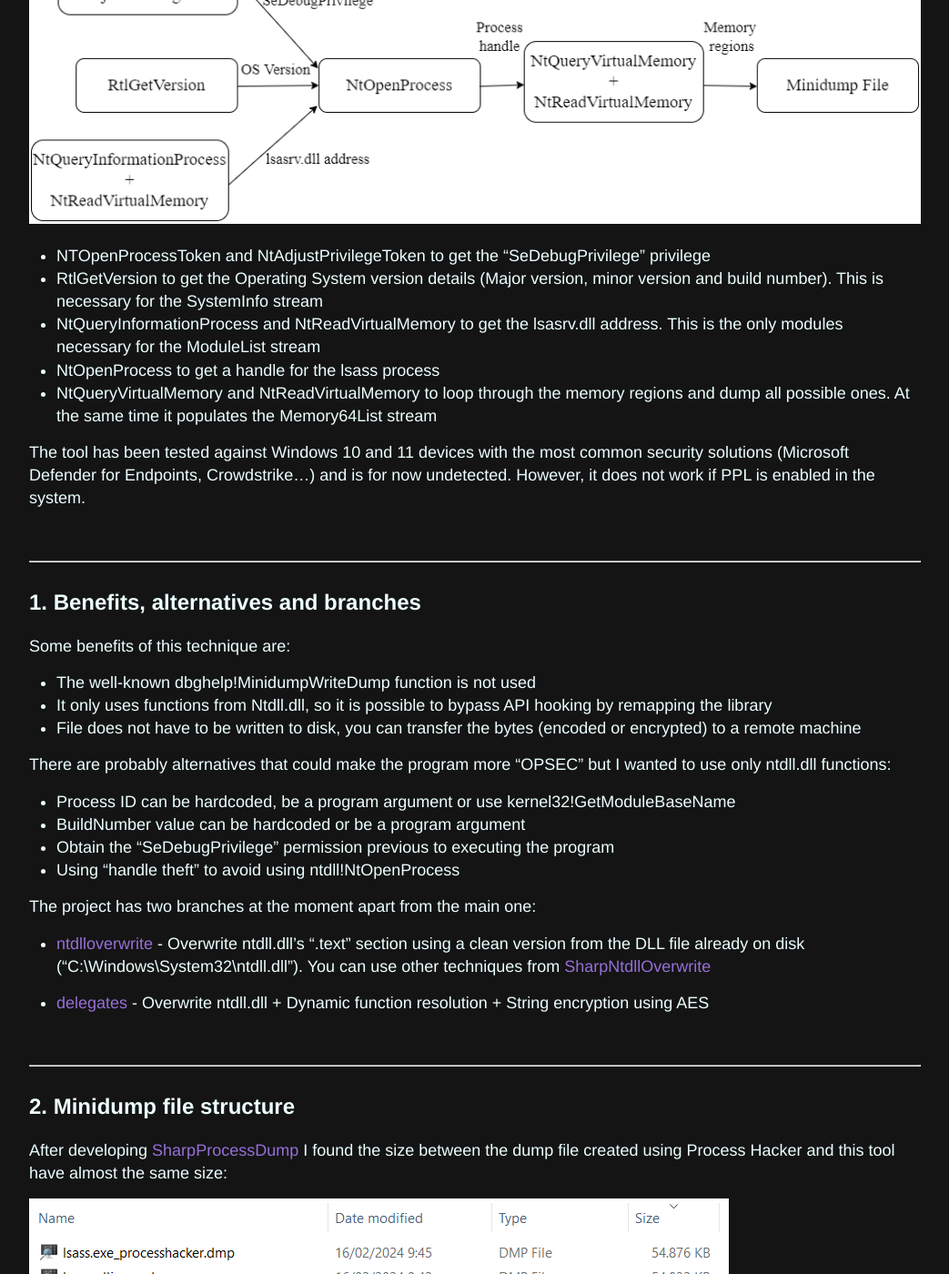
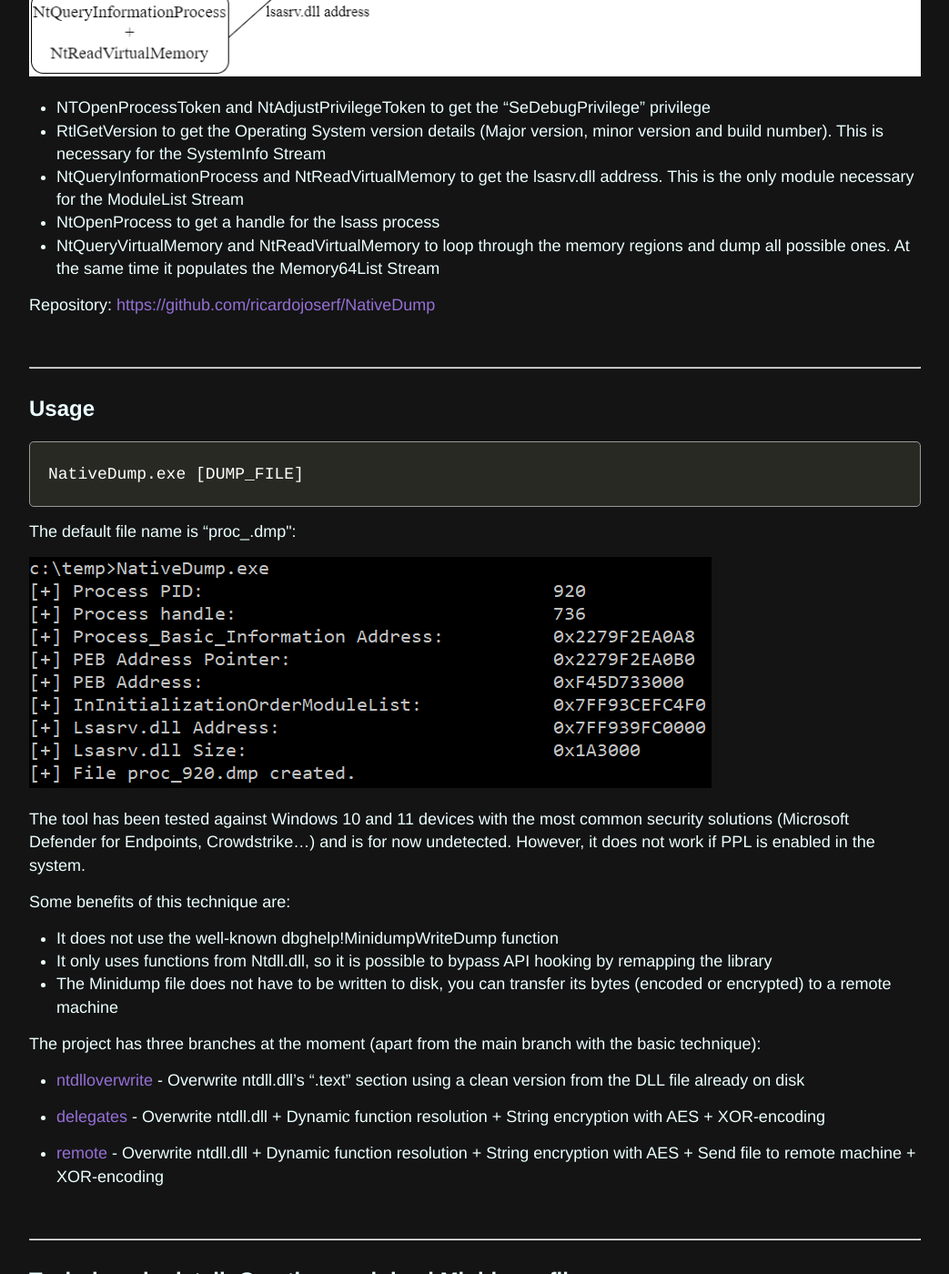
Before and after one commit to ricardojoserf/ricardojoserf.github.io, a Jekyll site: the page built from _posts/2024-3-27-nativedump.md, in a window 1280 px wide and 1400 px high, scrolled down 519 px. Shown: the whole window at 91% size, without its empty margins (118-1161 px from the left). Built offline with Jekyll 4.4.1, drawn with Linux system fonts in a browser that asks for light colours; some of the changed text lies outside the part shown.

Commit message:
Update 2024-3-27-nativedump.md

````diff
--- a/_posts/2024-3-27-nativedump.md
+++ b/_posts/2024-3-27-nativedump.md
@@ -4,109 +4,74 @@
 excerpt_separator: <!--more-->
 ---
 
-NativeDump allows to dump the lsass process using only NTAPIs generating a Minidump file with only the streams needed to be parsed by tools like Mimikatz or Pypykatz (SystemInfo, ModuleList and Memory64List stream).
+NativeDump allows to dump the lsass process using only NTAPIs generating a Minidump file with only the streams needed to be parsed by tools like Mimikatz or Pypykatz (SystemInfo, ModuleList and Memory64List Streams).
 
 <!--more-->
+
+
+![esquema](https://raw.githubusercontent.com/ricardojoserf/ricardojoserf.github.io/master/images/nativedump/nativedump_esquema.png)
+
+- NTOpenProcessToken and NtAdjustPrivilegeToken to get the "SeDebugPrivilege" privilege
+- RtlGetVersion to get the Operating System version details (Major version, minor version and build number). This is necessary for the SystemInfo Stream
+- NtQueryInformationProcess and NtReadVirtualMemory to get the lsasrv.dll address. This is the only module necessary for the ModuleList Stream
+- NtOpenProcess to get a handle for the lsass process
+- NtQueryVirtualMemory and NtReadVirtualMemory to loop through the memory regions and dump all possible ones. At the same time it populates the Memory64List Stream
+
 Repository: [https://github.com/ricardojoserf/NativeDump](https://github.com/ricardojoserf/NativeDump)
 
 <br>
 
 ------------------------------------------
 
-## 0. How it works
+## Usage
 
-![esquema](https://raw.githubusercontent.com/ricardojoserf/ricardojoserf.github.io/master/images/nativedump/nativedump_esquema.png)
+```
+NativeDump.exe [DUMP_FILE]
+```
 
-- NTOpenProcessToken and NtAdjustPrivilegeToken to get the "SeDebugPrivilege" privilege
-- RtlGetVersion to get the Operating System version details (Major version, minor version and build number). This is necessary for the SystemInfo stream
-- NtQueryInformationProcess and NtReadVirtualMemory to get the lsasrv.dll address. This is the only modules necessary for the ModuleList stream
-- NtOpenProcess to get a handle for the lsass process
-- NtQueryVirtualMemory and NtReadVirtualMemory to loop through the memory regions and dump all possible ones. At the same time it populates the Memory64List stream
+The default file name is "proc_<PID>.dmp":
+
+![poc](https://raw.githubusercontent.com/ricardojoserf/ricardojoserf.github.io/master/images/nativedump/Screenshot_1.png)
 
 The tool has been tested against Windows 10 and 11 devices with the most common security solutions (Microsoft Defender for Endpoints, Crowdstrike...) and is for now undetected. However, it does not work if PPL is enabled in the system.
+
+Some benefits of this technique are:
+- It does not use the well-known dbghelp!MinidumpWriteDump function
+- It only uses functions from Ntdll.dll, so it is possible to bypass API hooking by remapping the library
+- The Minidump file does not have to be written to disk, you can transfer its bytes (encoded or encrypted) to a remote machine
+
+The project has three branches at the moment (apart from the main branch with the basic technique):
+
+- [ntdlloverwrite](https://github.com/ricardojoserf/NativeDump/tree/ntdlloverwrite) - Overwrite ntdll.dll's ".text" section using a clean version from the DLL file already on disk
+
+- [delegates](https://github.com/ricardojoserf/NativeDump/tree/delegates) - Overwrite ntdll.dll + Dynamic function resolution + String encryption with AES  + XOR-encoding
+
+- [remote](https://github.com/ricardojoserf/NativeDump/tree/remote) - Overwrite ntdll.dll + Dynamic function resolution + String encryption with AES + Send file to remote machine + XOR-encoding
 
 <br>
 
 ------------------------------------------
 
-## 1. Benefits, alternatives and branches
+## Technique in detail: Creating a minimal Minidump file
 
-Some benefits of this technique are:
-- The well-known dbghelp!MinidumpWriteDump function is not used
-- It only uses functions from Ntdll.dll, so it is possible to bypass API hooking by remapping the library
-- File does not have to be written to disk, you can transfer the bytes (encoded or encrypted) to a remote machine
+After reading Minidump undocumented structures, its structure can be summed up to:
 
-There are probably alternatives that could make the program more "OPSEC" but I wanted to use only ntdll.dll functions:
-- Process ID can be hardcoded, be a program argument or use kernel32!GetModuleBaseName
-- BuildNumber value can be hardcoded or be a program argument
-- Obtain the "SeDebugPrivilege" permission previous to executing the program
-- Using "handle theft" to avoid using ntdll!NtOpenProcess
+- Header: Information like the Signature ("MDMP"), the location of the Stream Directory and the number of streams
+- Stream Directory: One entry for each stream, containing the type, total size and location in the file of each one
+- Streams: Every stream contains different information related to the process and has its own format
+- Regions: The actual bytes from the process from each memory region which can be read
 
-The project has two branches at the moment apart from the main one:
+![estructure](https://raw.githubusercontent.com/ricardojoserf/ricardojoserf.github.io/master/images/nativedump/minidump_structure.png)
 
-- [ntdlloverwrite](https://github.com/ricardojoserf/NativeDump/tree/ntdlloverwrite) - Overwrite ntdll.dll's ".text" section using a clean version from the DLL file already on disk ("C:\Windows\System32\ntdll.dll"). You can use other techniques from [SharpNtdllOverwrite](https://github.com/ricardojoserf/SharpNtdllOverwrite/)
+I created a parsing tool which can be helpful: [MinidumpParser](https://github.com/ricardojoserf/MinidumpParser).
 
-- [delegates](https://github.com/ricardojoserf/NativeDump/tree/delegates) - Overwrite ntdll.dll + Dynamic function resolution + String encryption using AES
+We will focus on creating a valid file with only the necessary values for the header, stream directory and the only 3 streams needed for a Minidump file to be parsed by Mimikatz/Pypykatz: SystemInfo, ModuleList and Memory64List Streams.
 
 <br>
 
 ------------------------------------------
 
-## 2. Minidump file structure
-
-After developing [SharpProcessDump](https://github.com/ricardojoserf/SharpProcessDump/) I found the size between the dump file created using Process Hacker and this tool have almost the same size:
-
-![img4](https://raw.githubusercontent.com/ricardojoserf/ricardojoserf.github.io/master/images/sharpprocessdump/Screenshot_4.png)
-
-But it is not possible to parse this file using Mimikatz or Pypykatz: it is necessary to create a valid Minidump file.
-
-After reading Minidump undocumented structures, its structure can be summed up to:
-
-- Header: Information like the Signature ("MDMP"), the location of the Stream Directory and the number of streams.
-- Stream Directory: One entry for each stream, containing the type, total size and location in the file of each one.
-- Streams: Every stream contains different information related to the process and has its own format.
-- Regions: The actual bytes from the process from each memory region which can be read.
-
-![estructura](https://raw.githubusercontent.com/ricardojoserf/ricardojoserf.github.io/master/images/nativedump/minidump_structure.png)
-
-This is a list of common Stream ID numbers:
-
-| ID | Stream Type |
-| :-------- | :------- |
-| 0x00 | UnusedStream |
-| 0x01 | ReservedStream0 |
-| 0x02 | ReservedStream1 |
-| 0x03 | ThreadListStream |
-| 0x04 | ModuleListStream |
-| 0x05 | MemoryListStream |
-| 0x06 | ExceptionStream |
-| 0x07 | SystemInfoStream |
-| 0x08 | ThreadExListStream |
-| 0x09 | Memory64ListStream |
-| 0x0A | CommentStreamA |
-| 0x0B | CommentStreamW |
-| 0x0C | HandleDataStream |
-| 0x0D | FunctionTableStream |
-| 0x0E | UnloadedModuleListStream |
-| 0x0F | MiscInfoStream |
-| 0x10 | MemoryInfoListStream |
-| 0x11 | ThreadInfoListStream |
-| 0x12 | HandleOperationListStream |
-| 0x13 | TokenStream |
-| 0x16 | HandleOperationListStream |
-
-I created a tool which can parse most of them: [MinidumpParser](https://github.com/ricardojoserf/MinidumpParser).
-
-<br>
-
-------------------------------------------
-
-## 3. Technique in detail: Creating a minimal Minidump file
-
-We will focus on creating a valid file with only the necessary values for the header, stream directory and the only 3 streams needed for a Minidump file to be parsed by Mimikatz/Pypykatz: SystemInfo, ModuleList and Memory64List.
-
-
-#### 3.1 Header
+#### A. Header
 
 The header is a 32-bytes structure which can be defined in C# as:
 
@@ -130,7 +95,11 @@
 - StreamDirectoryRVA: Fixed value 0x20 or 32 bytes, the size of the header
 
 
-#### 3.2 Stream Directory
+<br>
+
+------------------------------------------
+
+#### B. Stream Directory
 
 Each entry in the Stream Directory is a 12-bytes structure so having 3 entries the size is 36 bytes. The C# struct definition for an entry is:
 
@@ -144,12 +113,16 @@
 ```
 
 
-#### 3.3 SystemInformation Stream
+<br>
 
-First stream is a SystemInformation Stream, with ID 7. The size is 56 bytes and will be located at offset 68 (0x44), right after the StreamDirectory. It definition:
+------------------------------------------
+
+#### C. SystemInformation Stream
+
+First stream is a SystemInformation Stream, with ID 7. The size is 56 bytes and will be located at offset 68 (0x44), after the Stream Directory. Its C# definition is:
 
 ```
-public struct SystemInfoStream
+public struct SystemInformationStream
 {
     public ushort ProcessorArchitecture;
     public ushort ProcessorLevel;
@@ -172,10 +145,13 @@
 
 The required values are:
 - ProcessorArchitecture: 9 for 64-bit and 0 for 32-bit Windows systems
-- Major version, Minor version and the BuildNumber: Hardcoded or obtained through kernel32!GetVersionEx or ntdll!RtlGetVersion (we will use the latter).
+- Major version, Minor version and the BuildNumber: Hardcoded or obtained through kernel32!GetVersionEx or ntdll!RtlGetVersion (we will use the latter)
 
+<br>
 
-#### 3.4 ModuleList Stream
+------------------------------------------
+
+#### D. ModuleList Stream
 
 Second stream is a ModuleList stream, with ID 4. It is located at offset 124 (0x7C) after the SystemInformation stream and it will also have a fixed size, of 112 bytes, since it will have the entry of a single module, the only one needed for the parse to be correct: "lsasrv.dll".
 
@@ -219,10 +195,13 @@
 - Size: Obtained adding all memory region sizes since BaseAddress until one with a size of 4096 bytes (0x1000), the .text section of other library
 - PointerToName: Unicode string structure for the "C:\Windows\System32\lsasrv.dll" string, located after the stream itself at offset 236 (0xEC)
 
+<br>
 
-#### 3.5 Memory64List Stream
+------------------------------------------
 
-Third stream is a Memory64List stream, with ID 9. It is located at offset 298 (0x12A) and the size depends on the number of modules.
+#### E. Memory64List Stream
+
+Third stream is a Memory64List stream, with ID 9. It is located at offset 298 (0x12A), after the ModuleList stream and the Unicode string, and its size depends on the number of modules.
 
 ```
 public struct Memory64ListStream
@@ -248,13 +227,16 @@
 - MemoryRegionsBaseAddress: Location of the start of memory regions bytes, calculated after adding the size of all 16-bytes memory entries
 - Address and Size: Obtained for each valid region while looping them
 
+<br>
 
-#### 3.6 Looping memory regions
+------------------------------------------
+
+#### F. Looping memory regions
 
 There are pre-requisites to loop the memory regions of the lsass.exe process which can be solved using only NTAPIs:
 
-1. Obtain the "SeDebugPrivilege" permission. Instead of the typical Advapi!OpenProcessToken, Advapi!LookupPrivilegeValue and Advapi!AdjustTokenPrivilege use ntdll!NtOpenProcessToken, ntdll!NtAdjustPrivilegesToken and the hardcoded value of 20 for the Luid (constant in all latest Windows versions afaik)
-2. Obtain the process ID. For example, loop all processes using ntdll!NtGetNextProcess, obtain the PEB address with ntdll!NtQueryInformationProcess and use ntdll!NtReadVirtualMemory to read the ImagePathName field inside ProcessParameters
+1. Obtain the "SeDebugPrivilege" permission. Instead of the typical Advapi!OpenProcessToken, Advapi!LookupPrivilegeValue and Advapi!AdjustTokenPrivilege, we will use ntdll!NtOpenProcessToken, ntdll!NtAdjustPrivilegesToken and the hardcoded value of 20 for the Luid (which is constant in all latest Windows versions)
+2. Obtain the process ID. For example, loop all processes using ntdll!NtGetNextProcess, obtain the PEB address with ntdll!NtQueryInformationProcess and use ntdll!NtReadVirtualMemory to read the ImagePathName field inside ProcessParameters. To avoid overcomplicating the PoC, we will use .NET's Process.GetProcessesByName(<PROCESS_NAME>)
 3. Open a process handle. Use ntdll!OpenProcess with permissions PROCESS_QUERY_INFORMATION (0x0400) to retrieve process information and PROCESS_VM_READ (0x0010) to read the memory bytes
 
 With this it is possible to traverse process memory by calling:
@@ -264,3 +246,11 @@
 - ntdll!NtReadVirtualMemory: Add bytes of that region to the Minidump file after the Memory64List Stream
 
 <br>
+
+------------------------------------------
+
+#### G. Creating Minidump file
+
+After previous steps we have all that is necessary to create the Minidump file. We can create a file locally or send the bytes to a remote machine, with the possibility of encoding or encrypting the bytes before. Some of these possibilities are coded in the [delegates branch](https://github.com/ricardojoserf/NativeDump/tree/delegates), where the file created locally can be encoded with XOR, and in the [remote branch](https://github.com/ricardojoserf/NativeDump/tree/remote), where the file can be encoded with XOR before being sent to a remote machine.
+
+<br>
````
